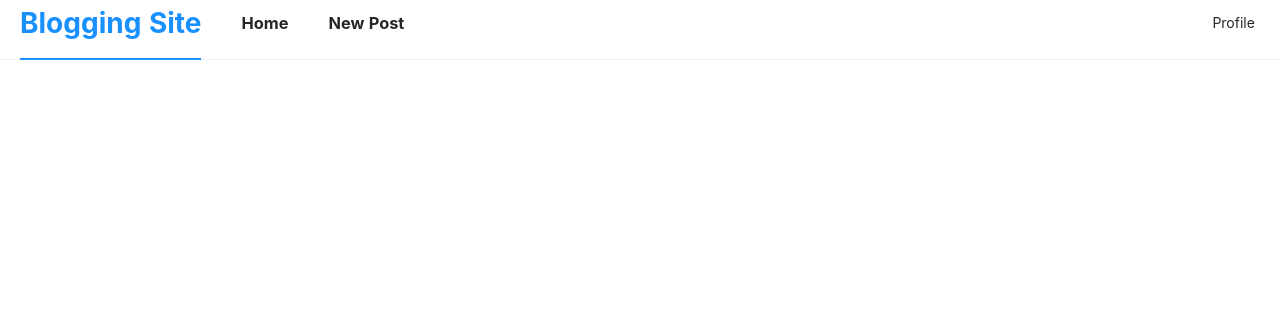
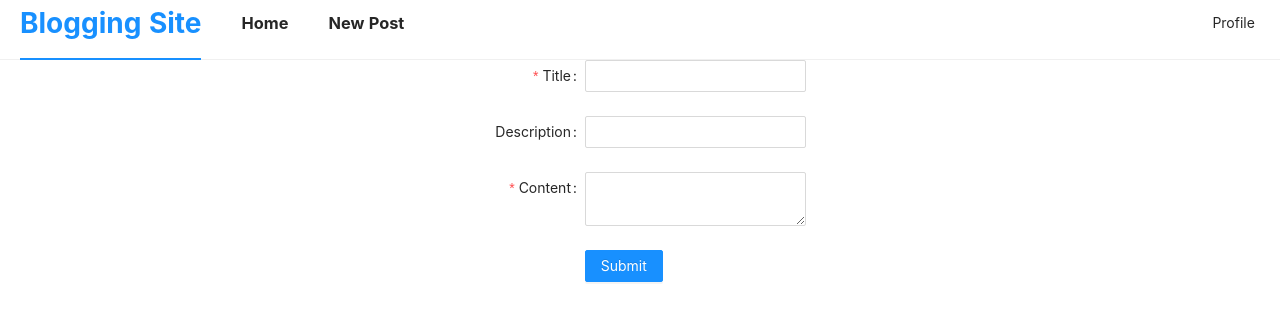
Before and after one commit to parthsujalshah/Django-GraphQL-AWS, a React (Create React App) app: page /update-post/1 in a window 1280 px wide. Shown: the top 320 px of the page. Built offline with nearby package versions, Linux system fonts and the light colour scheme.

Commit message:
create update post

```diff
--- a/src/App.js
+++ b/src/App.js
@@ -4,6 +4,7 @@ import Home from "./pages/Home";
 import Login from "./pages/Login";
 import Profile from "./pages/Profile";
 import Register from "./pages/Register";
+import CreateUpdatePost from "./pages/CreateUpdatePost";
 import LoggedInMenu from "./containers/LoggedInMenu";
 import LoggedOutMenu from "./containers/LoggedOutMenu";
 import { BrowserRouter, Switch, Route } from "react-router-dom";
@@ -26,6 +27,8 @@ function App() {
             <Route path="/login" exact component={Login} />
             <Route path="/profile" exact component={Profile} />
             <Route path="/register" exact component={Register} />
+            <Route path="/create-post" exact component={() => <CreateUpdatePost createMode={"yes"} />} />
+            <Route exact path="/update-post/:postId" component={CreateUpdatePost} />
           </Switch>
         </div>
       </BrowserRouter>
--- /dev/null
+++ b/src/pages/CreateUpdatePost.js
@@ -0,0 +1,74 @@
+import React, { useState, useEffect } from "react";
+import { Form, Input, Button } from 'antd';
+
+
+const CreateUpdatePost = props => {
+
+    const [post, setPost] = useState({
+        title: "",
+        description: "",
+        content: "",
+    });
+
+    useEffect(() => {
+        console.log(props.match.params.postId)
+        var postDetails;
+        if(props.createMode !== "yes"){
+            postDetails = {
+                title: "title",
+                description: "description",
+                content: "content",
+            };
+            setPost(postDetails);
+        }
+    }, []);
+
+    const onFinish = (values) => {
+        console.log('Success:', values);
+    };
+
+    const onFinishFailed = (errorInfo) => {
+        console.log('Failed:', errorInfo);
+    };
+    return (
+        <Form
+            name="basic"
+            labelCol={{ span: 8 }}
+            wrapperCol={{ span: 16 }}
+            initialValues={{ remember: true }}
+            onFinish={onFinish}
+            onFinishFailed={onFinishFailed}
+        >
+            <Form.Item
+                label="Title"
+                name="title"
+                rules={[{ required: true, message: 'Please provide a post title!' }]}
+            >
+                <Input defaultValue={post.title} />
+            </Form.Item>
+
+            <Form.Item
+                label="Description"
+                name="description"
+            >
+                <Input defaultValue={post.description} />
+            </Form.Item>
+
+            <Form.Item
+                label="Content"
+                name="content"
+                rules={[{ required: true, message: 'Please provide a post content!' }]}
+            >
+                <Input.TextArea defaultValue={post.content} />
+            </Form.Item>
+
+            <Form.Item wrapperCol={{ offset: 8, span: 16 }}>
+                <Button type="primary" htmlType="submit">
+                    Submit
+                </Button>
+            </Form.Item>
+        </Form>
+    );
+};
+
+export default CreateUpdatePost;
```
Also changed, not shown: src/pages/CreatePost.js (deleted, +0 -8 lines).
